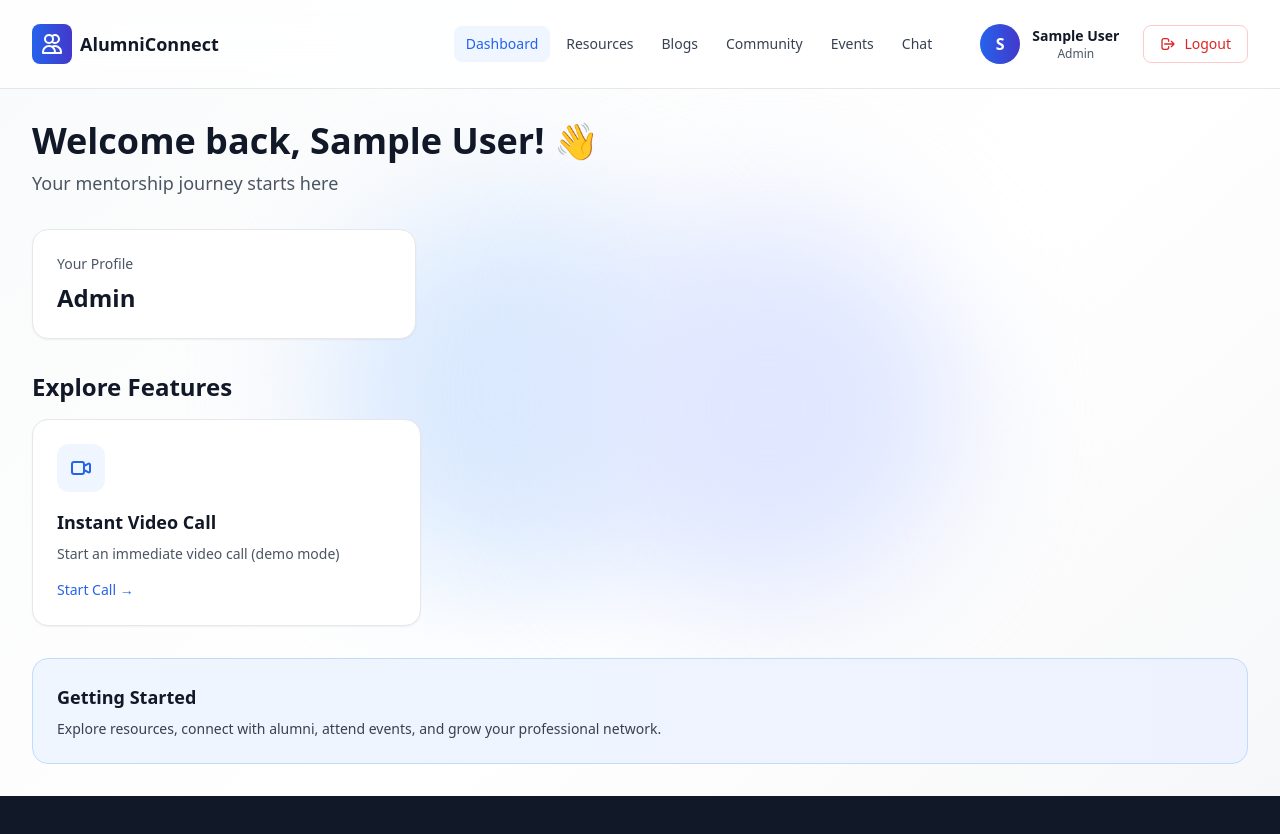
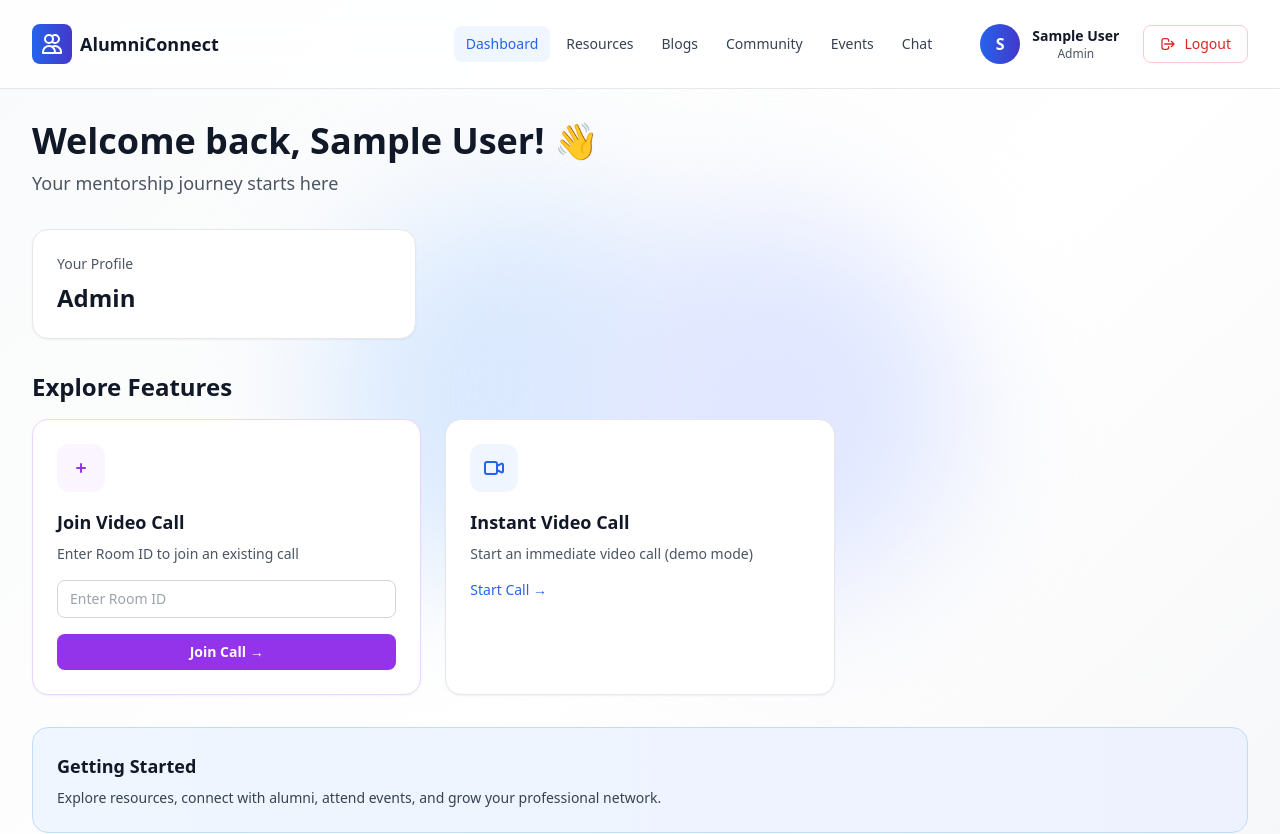
Before and after one commit to khanqais/AlumniConnect, a React (Vite) app in the folder Front-end/: page /dashboard in a window 1280 px wide. Shown: the top 834 px of the page. Built offline with nearby package versions, Linux system fonts and the light colour scheme; sample sign-in values are in the browser's storage.

Commit message:
added join call card in dashboard

```diff
--- a/Front-end/src/pages/Dashboard.tsx
+++ b/Front-end/src/pages/Dashboard.tsx
@@ -3,10 +3,23 @@ import { useNavigate } from 'react-router-dom';
 import { v4 as uuidv4 } from 'uuid';
 import Footer from '../components/Footer';
 import Navigation from '../components/Navigation';
+import { useState } from "react";
+
 
 const Dashboard = () => {
     const { user } = useAuth();
     const navigate = useNavigate();
+    const [joinRoomId, setJoinRoomId] = useState("");
+
+const joinVideoCall = () => {
+  if (!joinRoomId.trim()) {
+    alert("Please enter a valid Room ID");
+    return;
+  }
+
+  navigate(`/videocall/${joinRoomId.trim()}`);
+};
+
 
   const scheduleCall = async () => {
   try {
@@ -312,6 +325,7 @@ return (
         </div>
 
         {/* Explore Features */}
+       {/* Explore Features */}
 <div className="mb-8">
   <h2 className="mb-4 text-2xl font-bold text-gray-900">
     Explore Features
@@ -335,20 +349,6 @@ return (
         <p className="mt-2 text-sm text-gray-600">
           Schedule a time-based mentorship session with students
         </p>
-                  <div className="flex-1">
-                         <h3 className="text-lg font-semibold text-gray-900">Getting Started</h3>
-                            <p className="mt-2 text-sm text-gray-700">
-                               Welcome to AlumniConnect! Explore our resource library, read blogs from alumni, ask questions in the community,
-                              or attend upcoming events. Your journey starts here!
-                             </p>
-                          <button
-                                onClick={() => navigate('/resources')}
-                                className="mt-4 rounded-lg bg-gradient-to-r from-blue-600 to-indigo-700 px-4 py-2 text-sm font-semibold text-white transition-all hover:from-blue-700 hover:to-indigo-800"
-                            >
-                                Explore Now
-                            </button>
-                        </div>
-
 
         <button
           onClick={scheduleCall}
@@ -358,6 +358,43 @@ return (
         </button>
       </div>
     )}
+
+    {/* JOIN VIDEO CALL – Visible to ALL (alumni + student) */}
+    <div className="group rounded-2xl border border-purple-200 bg-white p-6 shadow-sm transition-all hover:border-purple-500 hover:shadow-md">
+      <div className="mb-4 flex h-12 w-12 items-center justify-center rounded-xl bg-purple-50">
+        <svg
+          className="h-6 w-6 text-purple-600"
+          fill="none"
+          stroke="currentColor"
+          viewBox="0 0 24 24"
+        >
+          <path strokeLinecap="round" strokeLinejoin="round" strokeWidth={2} d="M8 12h8m-4-4v8" />
+        </svg>
+      </div>
+
+      <h3 className="text-lg font-semibold text-gray-900">
+        Join Video Call
+      </h3>
+
+      <p className="mt-2 text-sm text-gray-600">
+        Enter Room ID to join an existing call
+      </p>
+
+      <input
+        type="text"
+        placeholder="Enter Room ID"
+        value={joinRoomId}
+        onChange={(e) => setJoinRoomId(e.target.value)}
+        className="mt-4 w-full rounded-lg border border-gray-300 px-3 py-2 text-sm focus:border-purple-500 focus:outline-none"
+      />
+
+      <button
+        onClick={joinVideoCall}
+        className="mt-4 w-full rounded-lg bg-purple-600 px-4 py-2 text-sm font-semibold text-white hover:bg-purple-700"
+      >
+        Join Call →
+      </button>
+    </div>
 
     {/* Instant Call */}
     <div className="group rounded-2xl border border-gray-200 bg-white p-6 shadow-sm transition-all hover:border-blue-500 hover:shadow-md">
@@ -386,6 +423,7 @@ return (
   </div>
 </div>
 
+
         {/* Getting Started */}
         <div className="rounded-2xl border border-blue-200 bg-gradient-to-r from-blue-50 to-indigo-50 p-6">
           <h3 className="text-lg font-semibold text-gray-900">
```
Also changed, not shown: 1 other file (tests, documents, lock files or other folders). Lines whose indentation alone changed are shown as unchanged.
